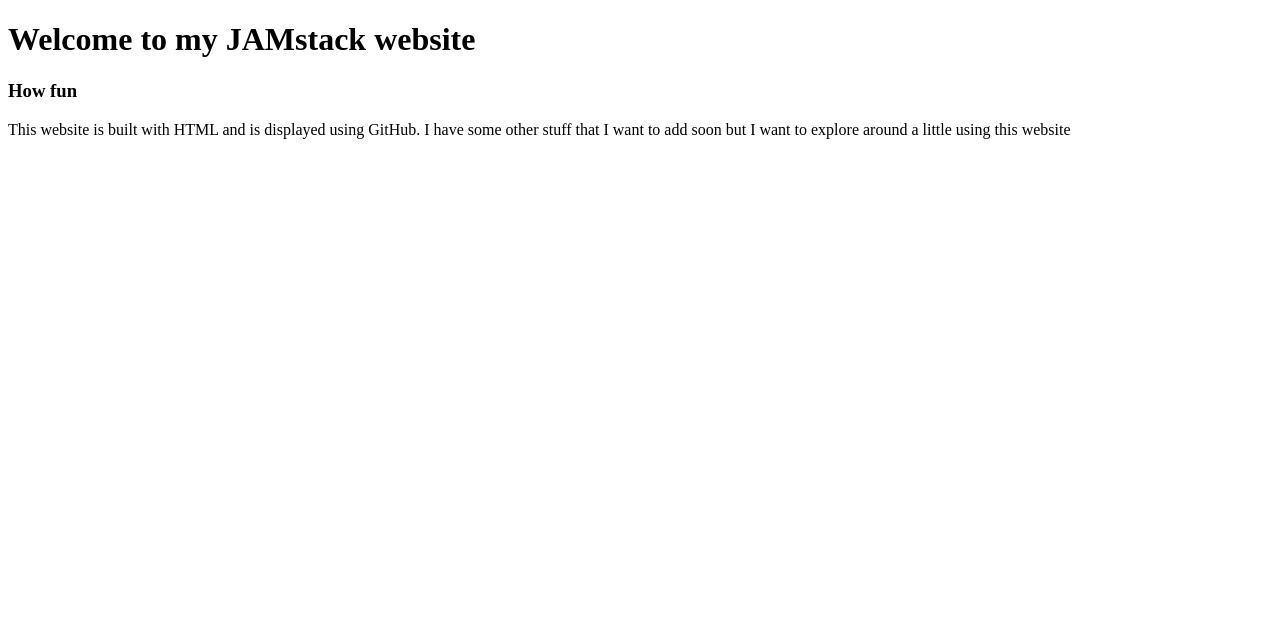
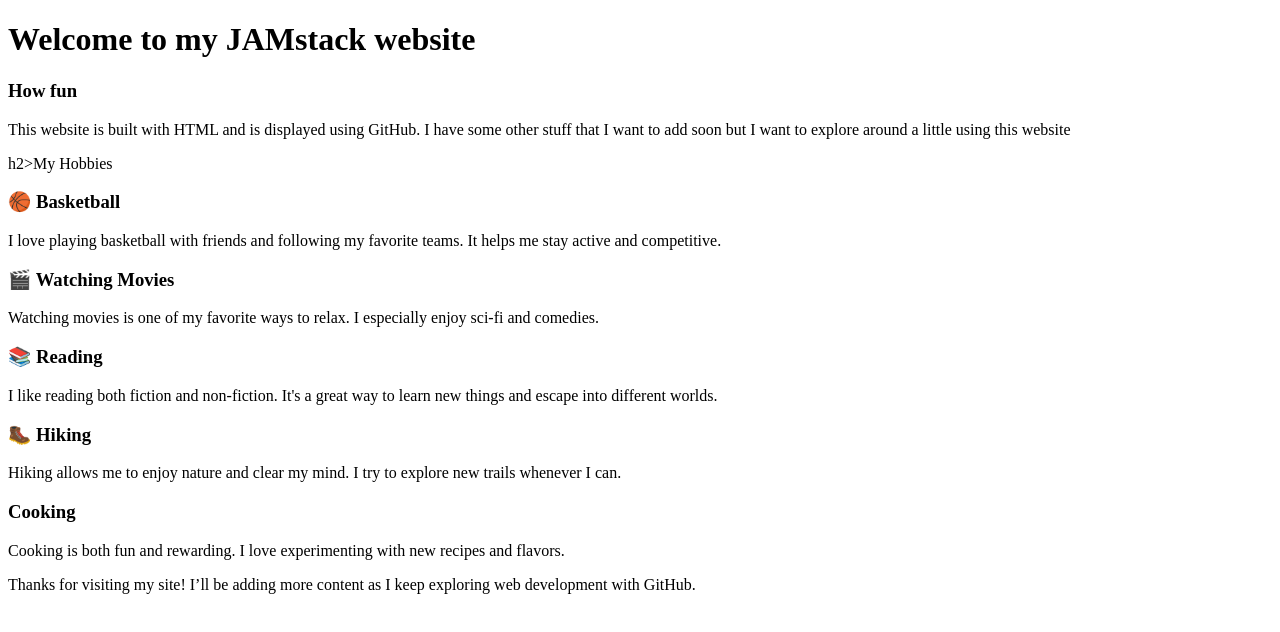
Before and after one commit to talib123444/talib123444.github.io, a plain HTML site: page index.html in a window 1280 px wide. Drawn offline with Linux system fonts and the light colour scheme.

Commit message:
Update index.html

```diff
--- a/index.html
+++ b/index.html
@@ -9,4 +9,30 @@
     <h3>How fun</h3>
     <p>This website is built with HTML and is displayed using GitHub. I have some other stuff that I want to add soon but I want to explore around a little using this website</p>
   </body>
+
+h2>My Hobbies</h2>
+
+
+<h3>🏀 Basketball</h3>
+<p>I love playing basketball with friends and following my favorite teams. It helps me stay active and competitive.</p>
+
+
+<h3>🎬 Watching Movies</h3>
+<p>Watching movies is one of my favorite ways to relax. I especially enjoy sci-fi and comedies.</p>
+
+
+<h3>📚 Reading</h3>
+<p>I like reading both fiction and non-fiction. It's a great way to learn new things and escape into different worlds.</p>
+
+
+<h3>🥾 Hiking</h3>
+<p>Hiking allows me to enjoy nature and clear my mind. I try to explore new trails whenever I can.</p>
+
+
+<h3> Cooking</h3>
+<p>Cooking is both fun and rewarding. I love experimenting with new recipes and flavors.</p>
+
+
+<p>Thanks for visiting my site! I’ll be adding more content as I keep exploring web development with GitHub.</p>
+
 </html>
```
